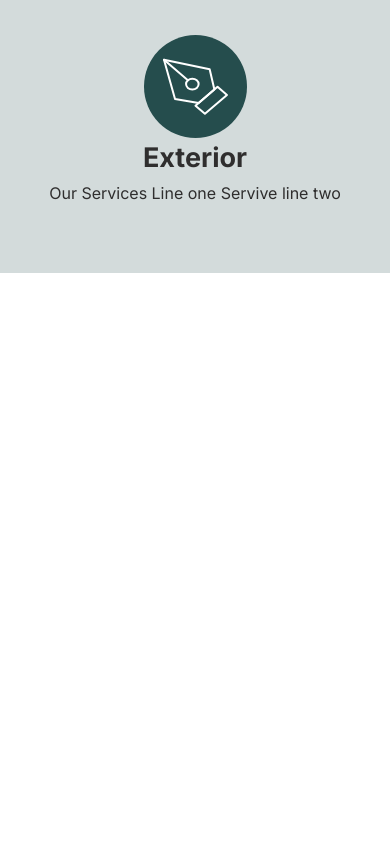
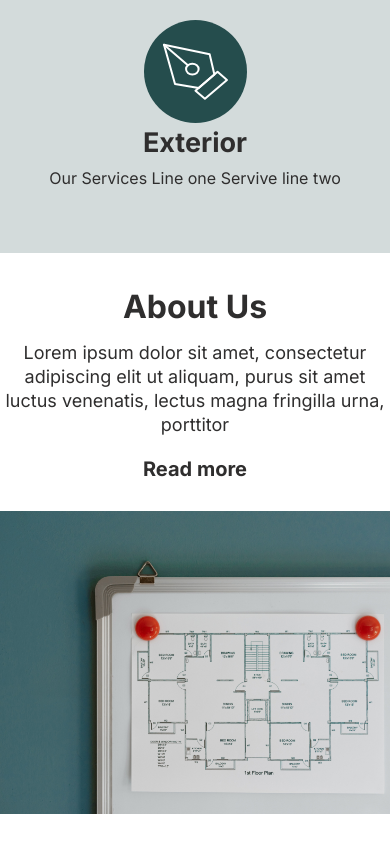
Before and after one commit to DevFariz/archiweb, a React (Create React App) app: page / in a window 390 px wide. Shown: the part 958-1802 px from the top of the page. Before the commit the page ends 1231 px from the top, so only its background shows below. Built offline with nearby package versions, Linux system fonts and the light colour scheme.

Commit message:
feat: make About component responsive

```diff
--- a/src/App.js
+++ b/src/App.js
@@ -111,8 +111,8 @@ export default class App extends Component {
         <Header />
         <Intro />
         <Services data={services} />
-        {/* <About />
-        <Projects
+        <About />
+        {/* <Projects
           data={visibleData}
           filter={filter}
           onFilterProjects={this.onFilterProjects}
--- a/src/App.scss
+++ b/src/App.scss
@@ -33,15 +33,21 @@ body{
 
 .container{
   max-width: 1250px;
-  padding: 5px;
+  padding: 0 5px;
   margin: 0 auto;
+  @include sm{
+    padding: 0;
+  }
 }
 
 .section-title{
   font-size: 48px;
   line-height: 60px;
+  @include lg{
+    font-size: 36px;
+    line-height: 48px;
+  }
   @include md{
     font-size: 32px;
-    line-height: 48px;
   }
 }
--- a/src/components/about/About.js
+++ b/src/components/about/About.js
@@ -5,20 +5,51 @@ import "./About.scss";
 import AboutPic from "../../assets/about.jpg";
 
 class About extends Component {
+  state = {
+    windowWidth: 0,
+  };
+
+  componentDidMount() {
+    this.handleResize();
+    window.addEventListener("resize", this.handleResize);
+  }
+
+  componentWillUnmount() {
+    window.removeEventListener("resize", this.handleResize);
+  }
+
+  handleResize = () => {
+    this.setState({
+      windowWidth: window.innerWidth,
+    });
+  };
+
   render() {
+    const { windowWidth } = this.state;
     return (
       <section className="about">
         <div className="container">
           <div className="about-container">
             <img src={AboutPic} alt="about" />
             <div className="about-content">
-              <h2 className="section-title" style={{marginBottom: "25px"}}>About Us</h2>
+              <h2
+                className="section-title"
+                style={
+                  windowWidth > 720
+                    ? { marginBottom: "25px" }
+                    : { marginBottom: "10px" }
+                }
+              >
+                About Us
+              </h2>
               <p className="about__text">
                 Lorem ipsum dolor sit amet, consectetur adipiscing elit ut
                 aliquam, purus sit amet luctus venenatis, lectus magna fringilla
                 urna, porttitor
               </p>
-              <a href="#a" className="about__link">Read more</a>
+              <a href="#a" className="about__link">
+                Read more
+              </a>
             </div>
           </div>
         </div>
--- a/src/components/about/About.scss
+++ b/src/components/about/About.scss
@@ -1,3 +1,5 @@
+@import "../../breakpoints.scss";
+
 .about {
   padding: 75px 0 95px;
   &-container {
@@ -5,16 +7,30 @@
     justify-content: space-between;
     align-items: center;
     img {
-      flex-basis: 50%;
+      width: 50%;
+      @include md{
+        width: 100%;
+      }
+    }
+    @include md{
+      flex-direction: column-reverse;
     }
   }
   &-content {
-    flex-basis: 30%;
+    flex-basis: 40%;
+    @include md{
+      margin-bottom: 30px;
+    }
   }
   &__text {
     font-size: 26px;
     line-height: 32px;
     margin-bottom: 35px;
+    @include lg{
+      font-size: 18px;
+      line-height: 24px;
+      margin-bottom: 20px;
+    }
   }
   &__link{
     font-size: 24px;
@@ -24,5 +40,16 @@
     &:hover{
       text-decoration: underline;
     }
+    @include lg{
+      font-size: 20px;
+      line-height: 24px;
+    }
+  }
+  @include lg{
+    padding: 40px 0;
+  }
+  @include md{
+    padding: 30px 0;
+    text-align: center;
   }
 }
```
